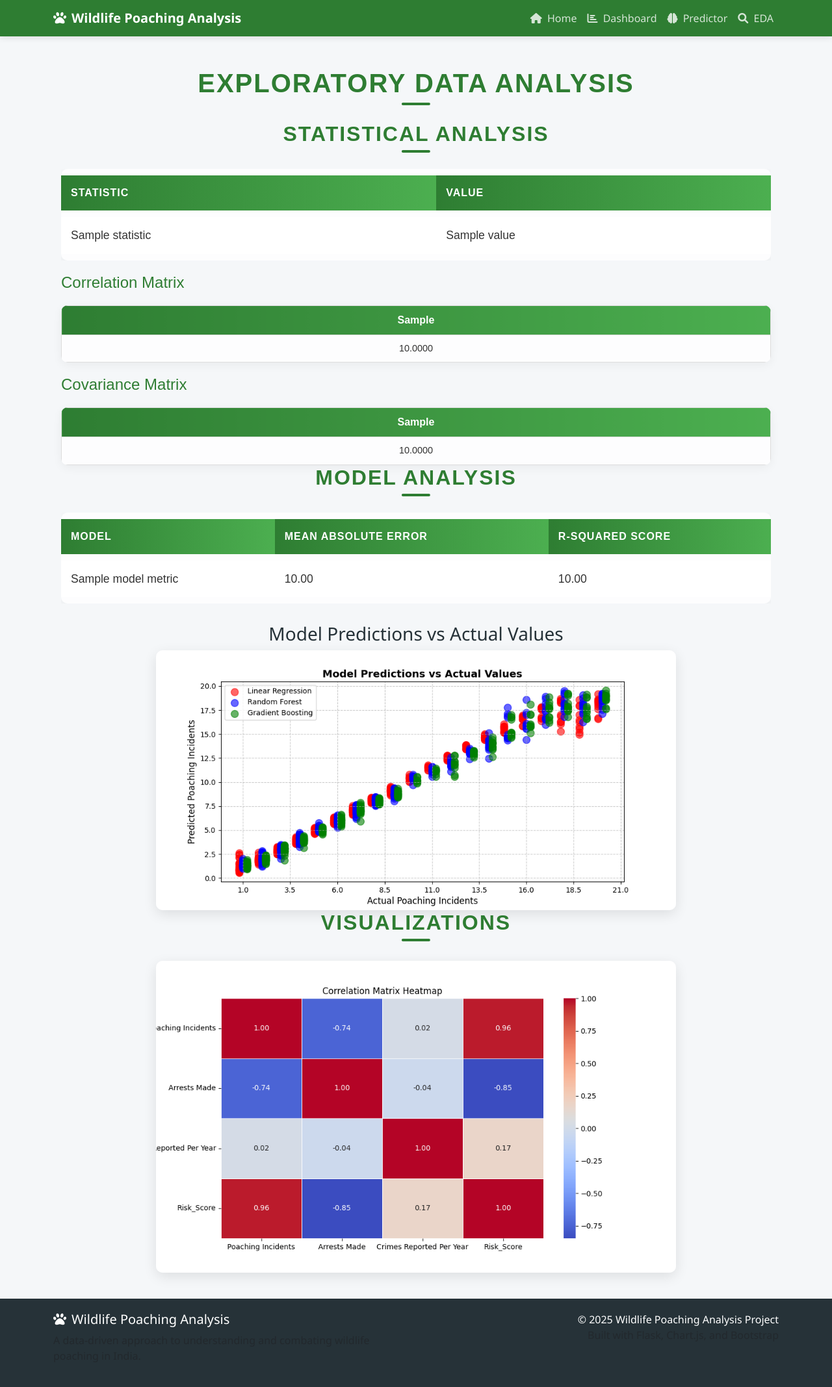
After one commit to Arshita4321/WildGaurd-wildlife-poaching-and-their-conservation, a Flask app: template templates/eda.html in a window 1280 px wide. The commit adds this page. Shown: the whole page at 65% size. Run offline with Flask 3, Linux system fonts and the light colour scheme; the template is opened without the code that fills it: most values are stand-ins (such as "Sample title", 1, 10 or a date in 2020); some libraries are stand-ins or nearby versions.

Commit message:
Add files via upload
updated templete files

```diff
--- a/templates/base.html
+++ b/templates/base.html
@@ -1,4 +1,4 @@
-<!-- templates/base.html -->
+   <!-- templates/base.html -->
 <!DOCTYPE html>
 <html lang="en">
 <head>
@@ -146,11 +146,11 @@
                             <i class="fas fa-brain me-1"></i> Predictor
                         </a>
                     </li>
-                    {# <li class="nav-item">
+                    <li class="nav-item">
                         <a class="nav-link {% if request.path == '/eda' %}active{% endif %}" href="/eda">
                             <i class="fas fa-search me-1"></i> EDA
                         </a>
-                    </li> #}
+                    </li>
                 </ul>
             </div>
         </div>
--- /dev/null
+++ b/templates/eda.html
@@ -0,0 +1,288 @@
+{% extends 'base.html' %}
+{% block title %}Exploratory Data Analysis{% endblock %}
+
+{% block additional_styles %}
+<style>
+    /* Custom Font Import */
+    @import url('https://fonts.googleapis.com/css2?family=Poppins:wght@300;400;600;700&display=swap');
+
+    .eda-container {
+        background: linear-gradient(135deg, rgba(245, 247, 250, 0.9) 0%, rgba(224, 231, 255, 0.9) 100%);
+        border-radius: 20px;
+        padding: 30px;
+        box-shadow: 0 10px 30px rgba(0, 0, 0, 0.1);
+        backdrop-filter: blur(10px);
+        border: 1px solid rgba(255, 255, 255, 0.2);
+        margin-bottom: 40px;
+        animation: fadeIn 1s ease-in-out;
+        transition: transform 0.3s ease, box-shadow 0.3s ease;
+    }
+
+    .eda-container:hover {
+        transform: translateY(-5px);
+        box-shadow: 0 15px 40px rgba(0, 0, 0, 0.2);
+    }
+
+    .eda-title {
+        font-family: 'Poppins', sans-serif;
+        font-size: 2.5rem;
+        font-weight: 700;
+        color: #2e7d32;
+        margin-bottom: 25px;
+        text-align: center;
+        text-transform: uppercase;
+        letter-spacing: 2px;
+        position: relative;
+        padding-bottom: 10px;
+    }
+
+    .eda-title::after {
+        content: '';
+        position: absolute;
+        bottom: 0;
+        left: 50%;
+        transform: translateX(-50%);
+        width: 50px;
+        height: 4px;
+        background: #2e7d32;
+        border-radius: 2px;
+        animation: underlinePulse 2s infinite;
+    }
+
+    @keyframes fadeIn {
+        from { opacity: 0; transform: translateY(20px); }
+        to { opacity: 1; transform: translateY(0); }
+    }
+
+    @keyframes underlinePulse {
+        0% { width: 0; }
+        50% { width: 50px; }
+        100% { width: 0; }
+    }
+
+    .stats-table {
+        width: 100%;
+        border-collapse: separate;
+        border-spacing: 0 10px;
+        background: rgba(255, 255, 255, 0.8);
+        border-radius: 10px;
+        overflow: hidden;
+        box-shadow: 0 4px 15px rgba(0, 0, 0, 0.05);
+    }
+
+    .stats-table th, .stats-table td {
+        padding: 15px;
+        text-align: left;
+        font-family: 'Poppins', sans-serif;
+        color: #333;
+    }
+
+    .stats-table th {
+        background: linear-gradient(90deg, #2e7d32, #4caf50);
+        color: white;
+        font-weight: 600;
+        text-transform: uppercase;
+        letter-spacing: 1px;
+    }
+
+    .stats-table td {
+        background: white;
+        transition: background 0.3s ease;
+        font-size: 1.1rem;
+        font-weight: 500;
+    }
+
+    .stats-table tr:hover td {
+        background: #f0f4f8;
+    }
+
+    .matrix-table {
+        width: 100%;
+        border-collapse: collapse;
+        margin-top: 20px;
+        background: rgba(255, 255, 255, 0.8);
+        border-radius: 10px;
+        overflow: hidden;
+        box-shadow: 0 4px 15px rgba(0, 0, 0, 0.05);
+    }
+
+    .matrix-table th, .matrix-table td {
+        padding: 10px;
+        text-align: center;
+        font-family: 'Poppins', sans-serif;
+        color: #333;
+        border: 1px solid #ddd;
+    }
+
+    .matrix-table th {
+        background: linear-gradient(90deg, #2e7d32, #4caf50);
+        color: white;
+        font-weight: 600;
+    }
+
+    .matrix-table td {
+        font-size: 0.9rem;
+        font-weight: 400;
+    }
+
+    .matrix-section {
+        margin-top: 20px;
+    }
+
+    .matrix-section h3 {
+        font-family: 'Poppins', sans-serif;
+        font-size: 1.5rem;
+        color: #2e7d32;
+        margin-bottom: 10px;
+    }
+
+    .chart-section {
+        margin-top: 30px;
+        text-align: center;
+    }
+
+    .chart-section img {
+        width: 100%;
+        max-width: 800px;
+        height: auto;
+        border-radius: 10px;
+        box-shadow: 0 6px 20px rgba(0, 0, 0, 0.1);
+        transition: transform 0.3s ease;
+    }
+
+    .chart-section img:hover {
+        transform: scale(1.02);
+    }
+
+    @media (max-width: 768px) {
+        .eda-title {
+            font-size: 2rem;
+        }
+        .stats-table th, .stats-table td {
+            padding: 10px;
+            font-size: 1rem;
+        }
+        .matrix-table th, .matrix-table td {
+            padding: 8px;
+            font-size: 0.8rem;
+        }
+        .chart-section img {
+            max-width: 100%;
+        }
+    }
+</style>
+{% endblock %}
+
+{% block content %}
+<div class="container mt-5">
+    <h1 class="eda-title">Exploratory Data Analysis</h1>
+
+    <div class="eda-container">
+        <h2 class="eda-title" style="font-size: 2rem; color: #2e7d32;">Statistical Analysis</h2>
+        <div class="table-responsive">
+            <table class="stats-table">
+                <thead>
+                    <tr>
+                        <th>Statistic</th>
+                        <th>Value</th>
+                    </tr>
+                </thead>
+                <tbody>
+                    {% for row in stats_data %}
+                        <tr>
+                            <td>{{ row.statistic }}</td>
+                            <td>{{ row.value }}</td>
+                        </tr>
+                    {% endfor %}
+                </tbody>
+            </table>
+        </div>
+        <div class="matrix-section">
+            <h3>Correlation Matrix</h3>
+            <table class="matrix-table">
+                <thead>
+                    <tr>
+                        {% for header in corr_matrix[1] %}
+                            <th>{{ header }}</th>
+                        {% endfor %}
+                    </tr>
+                </thead>
+                <tbody>
+                    {% for row in corr_matrix[0] %}
+                        <tr>
+                            {% for value in row %}
+                                <td>{{ "%.4f"|format(value) }}</td>
+                            {% endfor %}
+                        </tr>
+                    {% endfor %}
+                </tbody>
+            </table>
+        </div>
+        <div class="matrix-section">
+            <h3>Covariance Matrix</h3>
+            <table class="matrix-table">
+                <thead>
+                    <tr>
+                        {% for header in cov_matrix[1] %}
+                            <th>{{ header }}</th>
+                        {% endfor %}
+                    </tr>
+                </thead>
+                <tbody>
+                    {% for row in cov_matrix[0] %}
+                        <tr>
+                            {% for value in row %}
+                                <td>{{ "%.4f"|format(value) }}</td>
+                            {% endfor %}
+                        </tr>
+                    {% endfor %}
+                </tbody>
+            </table>
+        </div>
+    </div>
+
+    <div class="eda-container">
+        <h2 class="eda-title" style="font-size: 2rem; color: #2e7d32;">Model Analysis</h2>
+        {% if model_metrics %}
+        <div class="table-responsive">
+            <table class="stats-table">
+                <thead>
+                    <tr>
+                        <th>Model</th>
+                        <th>Mean Absolute Error</th>
+                        <th>R-squared Score</th>
+                    </tr>
+                </thead>
+                <tbody>
+                    {% for model_name, metrics in model_metrics.items() %}
+                        <tr>
+                            <td>{{ model_name }}</td>
+                            <td>{{ "%.2f"|format(metrics.MAE) }}</td>
+                            <td>{{ "%.2f"|format(metrics.R2) }}</td>
+                        </tr>
+                    {% endfor %}
+                </tbody>
+            </table>
+        </div>
+        {% else %}
+        <p>No model performance data available.</p>
+        {% endif %}
+
+        <div class="chart-section">
+            <h3>Model Predictions vs Actual Values</h3>
+            {% if model_metrics %}
+            <img src="/static/predictions_vs_actual.png" alt="Model Predictions vs Actual Values">
+            {% else %}
+            <p>Model predictions graph not available due to missing data.</p>
+            {% endif %}
+        </div>
+    </div>
+
+    <div class="eda-container">
+        <h2 class="eda-title" style="font-size: 2rem; color: #2e7d32;">Visualizations</h2>
+        <div class="chart-section">
+            <img src="/static/correlation_heatmap.png" alt="Correlation Matrix Heatmap">
+        </div>
+    </div>
+</div>
+{% endblock %}
--- a/templates/index.html
+++ b/templates/index.html
@@ -20,13 +20,13 @@
             <a href="/predictor" class="btn btn-outline-primary">
                 <i class="fas fa-brain me-1"></i> Try Prediction Model
             </a>
+            <a href="/eda" class="btn btn-info ms-2">View EDA</a>
         </div>
     </div>
     <div class="col-lg-4 d-flex align-items-center justify-content-center">
         <img src="https://artwolfe.com/wp-content/uploads/2014/06/IND0701300168.jpg"
-     alt="Wildlife conservation" class="img-fluid rounded shadow"
-     style="max-height: 300px; object-fit: cover; width: 100%;">
-
+             alt="Wildlife conservation" class="img-fluid rounded shadow"
+             style="max-height: 300px; object-fit: cover; width: 100%;">
     </div>
 </div>
 
```
